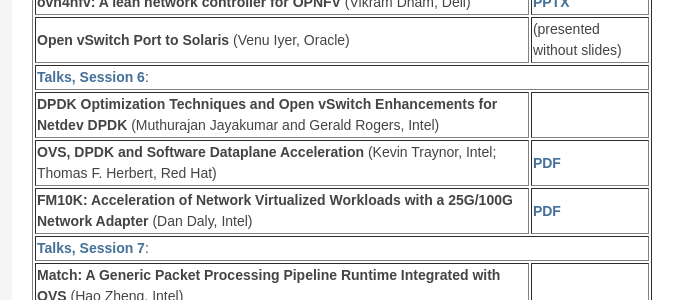
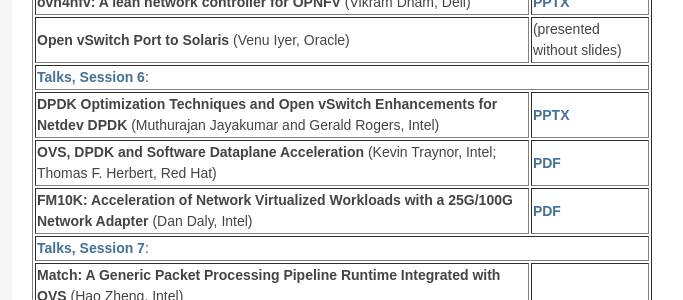
Before and after one commit to openvswitch/openvswitch.github.io, a Jekyll site: the page built from support/ovscon2015/index.html, in a window 1280 px wide and 900 px high, scrolled down 1491 px. Shown: the part 153-453 px from the top of the window, without its empty margins (138-821 px from the left). Built offline with Jekyll 4.4.1, drawn with Linux system fonts in a browser that asks for light colours.

Commit message:
ovscon2015: Add slides from Jayakumar/Rogers DPDK talk.

```diff
--- a/support/ovscon2015/index.html
+++ b/support/ovscon2015/index.html
@@ -256,7 +256,7 @@
 	for Netdev DPDK</b> (Muthurajan Jayakumar and Gerald Rogers,
 	Intel)
     </td>
-    <td><!-- 17/1335-jayakumar --></td>
+    <td><a href="17/1335-jayakumar.pptx">PPTX</a></td>
   </tr>
   <tr>
     <td>
```
Also changed, not shown: 1 other file.
